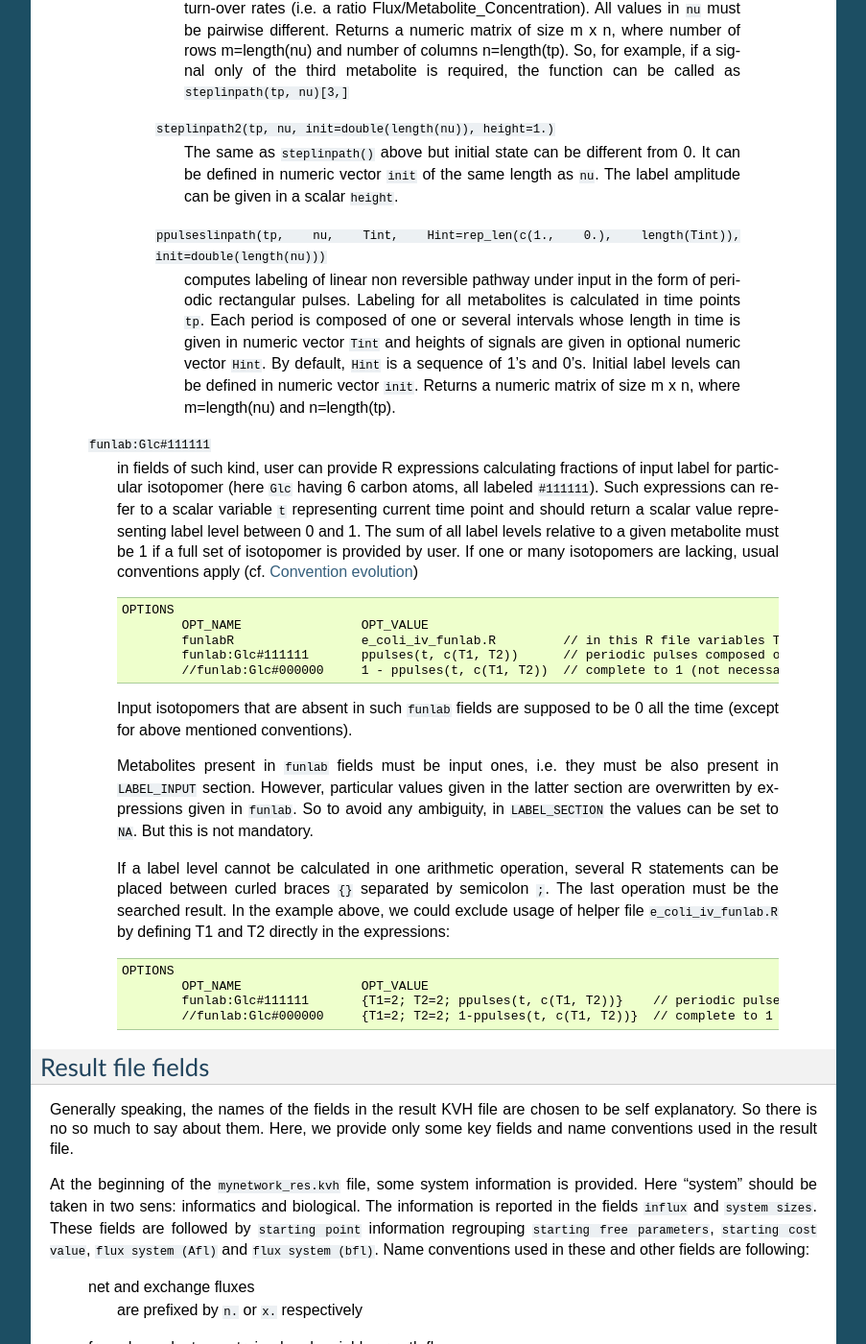
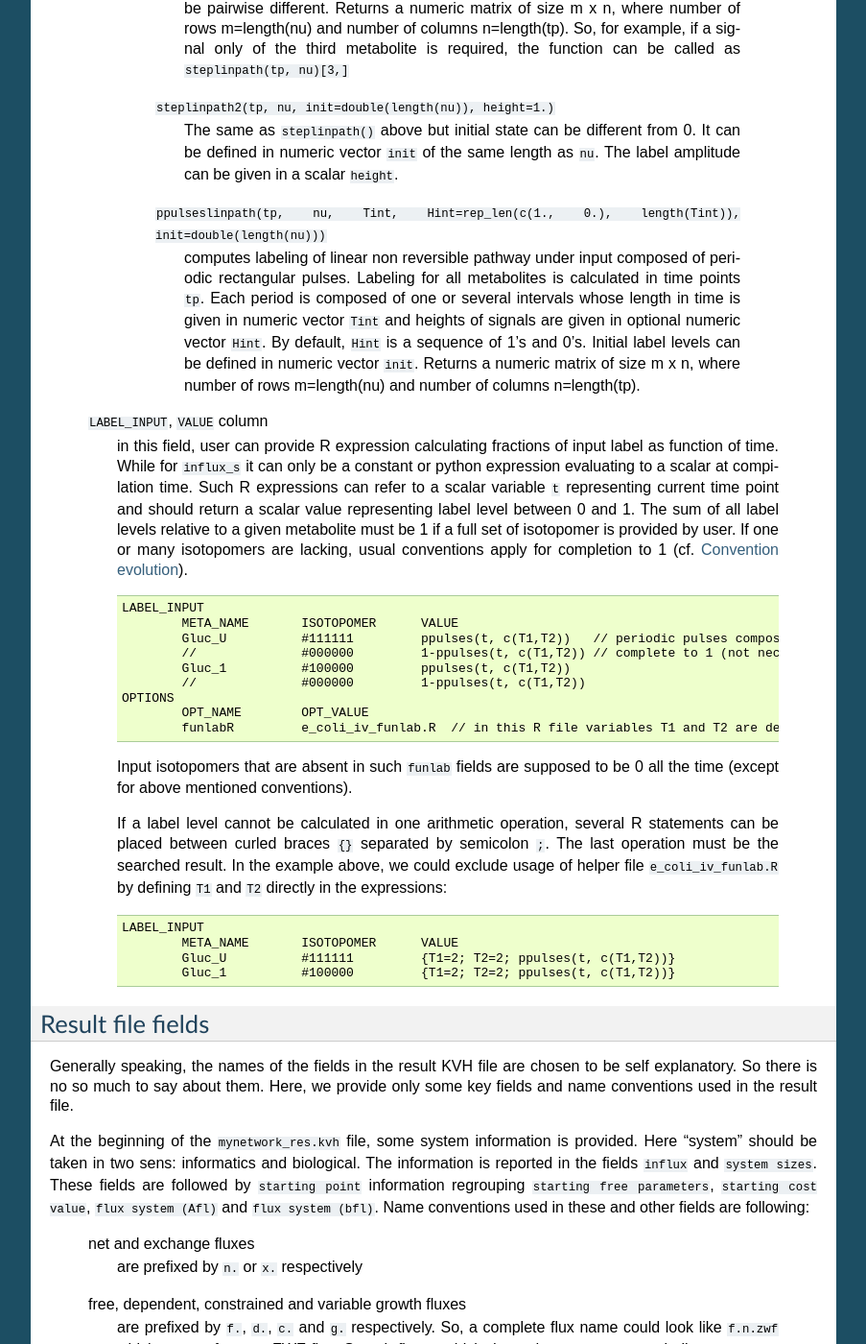
Before and after one commit to sgsokol/influx, a Sphinx documentation site: the page built from influx_si/doc/manual.rst, in a window 1280 px wide and 1400 px high, scrolled down 21632 px. Shown: the whole window at 96% size, without its empty margins (198-1101 px from the left). Built offline with Sphinx 7.4.7, drawn with Linux system fonts in a browser that asks for light colours; some of the changed text lies outside the part shown.

Commit message:
made explicit error message about non valid entry in file_labcin; updated doc about LABE_INPUT for funlab;
Signed-off-by: Sokol Serguei <sokol@insa-09501>

```diff
--- a/influx_si/doc/manual.rst
+++ b/influx_si/doc/manual.rst
@@ -691,7 +691,7 @@ Other options occur as fields in the section ``OPTIONS`` of the FTBL file.
 	  For example, if the time is expressed in seconds and concentrations in mM/g then fluxes must be expressed in mM/s/g.
 
  ``funlabR``
-	 since v5.4, ``influx_i`` is able to simulate label propagation in metabolically stationary network from a label input varying in time (not only from a step labeling constant in time as before). User can supply R expressions which will calculate fractions of different input label components as functions of time ``t``. Those expressions can be provided in the fields described hereafter but they can need some helper functions. Few of them are defined in a file ``funlab.R`` included in ``influx_si`` package but user can need more of them. Thanks to this field, he can define them in a custom file who's name can be provided here. There can be given only one file. However, if user-defined functions are spread over several files they can be included via ``source()`` function called in this one. For this purpose, a predefined variable ``dirw`` pointing to the current working directory can be useful. It is worth mentioning that file defined in this field will be executed in a particular environment so that variables created during its execution won't affect ``influx_si``'s ones. The path of the file provided in this field is relative to the FTBL's one. Example:
+	 since v5.4, ``influx_i`` is able to simulate label propagation in metabolically stationary network from a label input varying in time. User can supply R expressions which will calculate fractions of different input label components as functions of time ``t``. Those expressions can be provided in the LABEL_INPUT section but they can need some helper functions. Few of them are defined in a file ``funlab.R`` included in ``influx_si`` but user can need more of them. Thanks to this field, he can define them in a custom R file who's name can be provided here. There can be given only one file. However, if user-defined functions are spread over several files they can be included via ``source()`` function called in this one. For this purpose, a predefined variable ``dirw`` pointing to the current working directory can be useful. It is worth mentioning that the file defined in this field will be executed in a particular environment so that variables created during its execution won't affect ``influx_si``'s ones. The path of the file provided in this field is relative to the FTBL's one. Example:
 
 	 .. code-block:: text
 
@@ -710,30 +710,32 @@ Other options occur as fields in the section ``OPTIONS`` of the FTBL file.
 	  ``steplinpath2(tp, nu, init=double(length(nu)), height=1.)``
 	    The same as ``steplinpath()`` above but initial state can be different from 0. It can be defined in numeric vector ``init`` of the same length as ``nu``. The label amplitude can be given in a scalar ``height``.
 	  ``ppulseslinpath(tp, nu, Tint, Hint=rep_len(c(1., 0.), length(Tint)), init=double(length(nu)))``
-	    computes labeling of linear non reversible pathway under input in the form of periodic rectangular pulses. Labeling for all metabolites is calculated in time points ``tp``. Each period is composed of one or several intervals whose length in time is given in numeric vector ``Tint`` and heights of signals are given in optional numeric vector ``Hint``. By default, ``Hint`` is a sequence of 1's and 0's. Initial label levels can be defined in numeric vector ``init``. Returns a numeric matrix of size m x n, where m=length(nu) and n=length(tp).
- ``funlab:Glc#111111``
-	 in fields of such kind, user can provide R expressions calculating fractions of input label for particular isotopomer (here ``Glc`` having 6 carbon atoms, all labeled ``#111111``). Such expressions can refer to a scalar variable ``t`` representing current time point and should return a scalar value representing label level between 0 and 1. The sum of all label levels relative to a given metabolite must be 1 if a full set of isotopomer is provided by user. If one or many isotopomers are lacking, usual conventions apply (cf. `Convention evolution`_)
+	    computes labeling of linear non reversible pathway under input composed of periodic rectangular pulses. Labeling for all metabolites is calculated in time points ``tp``. Each period is composed of one or several intervals whose length in time is given in numeric vector ``Tint`` and heights of signals are given in optional numeric vector ``Hint``. By default, ``Hint`` is a sequence of 1's and 0's. Initial label levels can be defined in numeric vector ``init``. Returns a numeric matrix of size m x n, where number of rows m=length(nu) and number of columns n=length(tp).
+ ``LABEL_INPUT``, ``VALUE`` column
+	 in this field, user can provide R expression calculating fractions of input label as function of time. While for ``influx_s`` it can only be a constant or python expression evaluating to a scalar at compilation time. Such R expressions can refer to a scalar variable ``t`` representing current time point and should return a scalar value representing label level between 0 and 1. The sum of all label levels relative to a given metabolite must be 1 if a full set of isotopomer is provided by user. If one or many isotopomers are lacking, usual conventions apply for completion to 1 (cf. `Convention evolution`_).
 
 	 .. code-block:: text
 
+		LABEL_INPUT
+			META_NAME	ISOTOPOMER	VALUE
+			Gluc_U		#111111		ppulses(t, c(T1,T2))   // periodic pulses composed of intervals of length T1 ("labeled") and T2 ("unlabeled")
+			//		#000000		1-ppulses(t, c(T1,T2)) // complete to 1 (not necessary, "the rest is unlabeled" convention applies here)
+			Gluc_1		#100000		ppulses(t, c(T1,T2))
+			//		#000000		1-ppulses(t, c(T1,T2))
 		OPTIONS
-			OPT_NAME		OPT_VALUE
-			funlabR 		e_coli_iv_funlab.R         // in this R file variables T1 and T2 are defined
-			funlab:Glc#111111	ppulses(t, c(T1, T2))      // periodic pulses composed of intervals of length T1 ("labeled") and T2 ("unlabeled")
-			//funlab:Glc#000000	1 - ppulses(t, c(T1, T2))  // complete to 1 (not necessary, "the rest is unlabeled" convention applies here)
+			OPT_NAME	OPT_VALUE
+			funlabR 	e_coli_iv_funlab.R  // in this R file variables T1 and T2 are defined
 
 	 Input isotopomers that are absent in such ``funlab`` fields are supposed to be 0 all the time (except for above mentioned conventions).
 
-	 Metabolites present in ``funlab`` fields must be input ones, i.e. they must be also present in ``LABEL_INPUT`` section. However, particular values given in the latter section are overwritten by expressions given in ``funlab``. So to avoid any ambiguity, in ``LABEL_SECTION`` the values can be set to ``NA``. But this is not mandatory.
-
-	 If a label level cannot be calculated in one arithmetic operation, several R statements can be placed between curled braces ``{}`` separated by semicolon ``;``. The last operation must be the searched result. In the example above, we could exclude usage of helper file ``e_coli_iv_funlab.R`` by defining T1 and T2 directly in the expressions:
+	 If a label level cannot be calculated in one arithmetic operation, several R statements can be placed between curled braces ``{}`` separated by semicolon ``;``. The last operation must be the searched result. In the example above, we could exclude usage of helper file ``e_coli_iv_funlab.R`` by defining ``T1`` and ``T2`` directly in the expressions:
 
 	 .. code-block:: text
 
-		OPTIONS
-			OPT_NAME		OPT_VALUE
-			funlab:Glc#111111	{T1=2; T2=2; ppulses(t, c(T1, T2))}    // periodic pulses composed of intervals of length T1 (labeled) and T2 (unlabeled)
-			//funlab:Glc#000000	{T1=2; T2=2; 1-ppulses(t, c(T1, T2))}  // complete to 1 (not necessary, "the rest is unlabeled" convention applies here)
+		LABEL_INPUT
+			META_NAME	ISOTOPOMER	VALUE
+			Gluc_U		#111111		{T1=2; T2=2; ppulses(t, c(T1,T2))}
+			Gluc_1		#100000		{T1=2; T2=2; ppulses(t, c(T1,T2))}
 
 Result file fields
 ------------------
```
Also changed, not shown: 1 other file.
